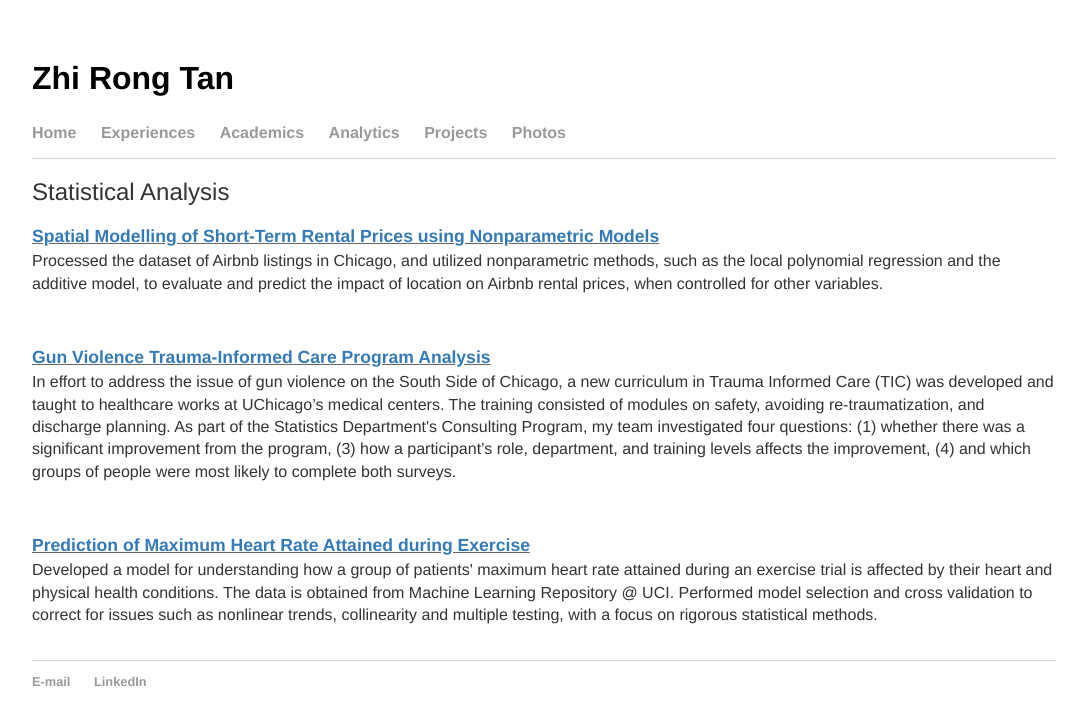
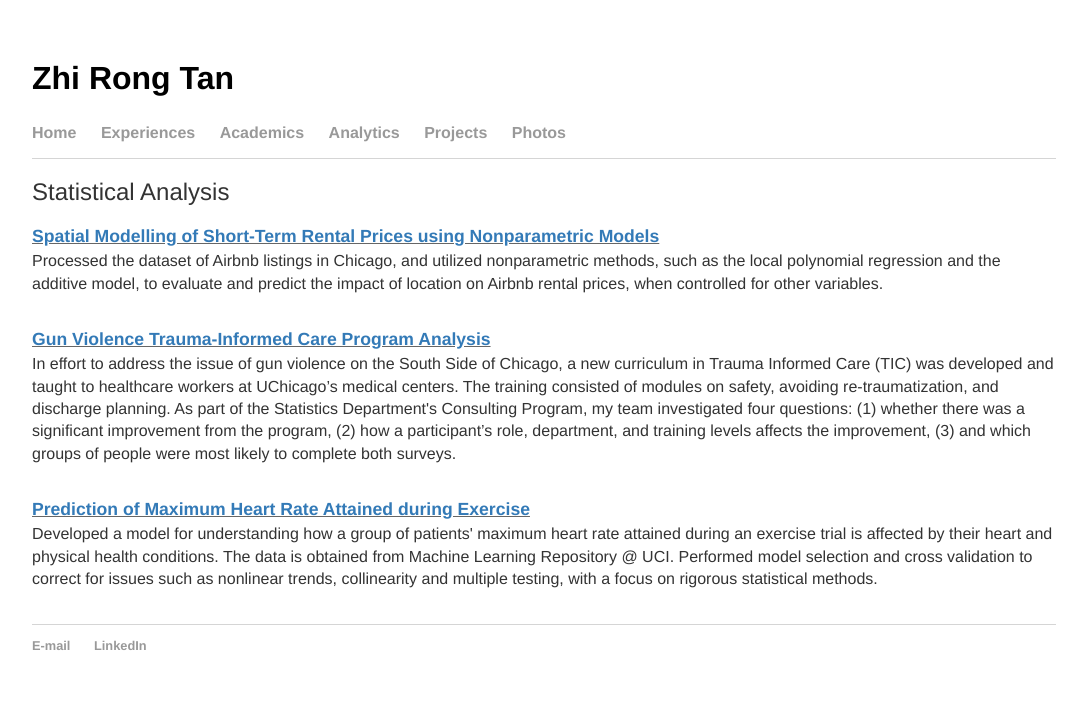
Before and after one commit to tanzhirong/tanzhirong.github.io, a Jekyll site: the page built from analytics/index.html, in a window 1280 px wide. Shown: the top 725 px of the page, without its empty margins (96-1183 px from the left). Built offline with Jekyll 4.4.1, drawn with Linux system fonts in a browser that asks for light colours.

Commit message:
Update index.html

```diff
--- a/analytics/index.html
+++ b/analytics/index.html
@@ -6,12 +6,13 @@
 <h2>Statistical Analysis</h2>
 
 <div class="project_title"><b><u><a target="_blank" href="airbnb.pdf">Spatial Modelling of Short-Term Rental Prices using Nonparametric Models</a></u></b></div>
-<p>Processed the dataset of Airbnb listings in Chicago, and utilized nonparametric methods, such as the local polynomial regression and the additive model, to evaluate and predict the impact of location on Airbnb rental prices, when controlled for other variables. </p><br>
+<p>Processed the dataset of Airbnb listings in Chicago, and utilized nonparametric methods, such as the local polynomial regression and the additive model, to evaluate and predict the impact of location on Airbnb rental prices, when controlled for other variables. </p>
 <br>
 
 <div class="project_title"><b><u><a target="_blank" href="tic.pdf">Gun Violence Trauma-Informed Care Program Analysis</a></u></b></div>
-<p>In effort to address the issue of gun violence on the South Side of Chicago, a new curriculum in Trauma Informed Care (TIC) was developed and taught to healthcare works at UChicago’s medical centers. The training consisted of modules on safety, avoiding re-traumatization, and discharge planning. As part of the Statistics Department's Consulting Program, my team investigated four questions: (1) whether there was a significant improvement from the program, (3) how a participant’s role, department, and training levels affects the improvement, (4) and which groups of people were most likely to complete both surveys. </p><br>
+<p>In effort to address the issue of gun violence on the South Side of Chicago, a new curriculum in Trauma Informed Care (TIC) was developed and taught to healthcare workers at UChicago’s medical centers. The training consisted of modules on safety, avoiding re-traumatization, and discharge planning. As part of the Statistics Department's Consulting Program, my team investigated four questions: (1) whether there was a significant improvement from the program, (2) how a participant’s role, department, and training levels affects the improvement, (3) and which groups of people were most likely to complete both surveys. </p>
 <br>
 
 <div class="project_title"><b><u><a target="_blank" href="maxhr.html">Prediction of Maximum Heart Rate Attained during Exercise</a></u></b></div>
-<p>Developed a model for understanding how a group of patients' maximum heart rate attained during an exercise trial is affected by their heart and physical health conditions. The data is obtained from Machine Learning Repository @ UCI. Performed model selection and cross validation to correct for issues such as nonlinear trends, collinearity and multiple testing, with a focus on rigorous statistical methods.</p><br>
+<p>Developed a model for understanding how a group of patients' maximum heart rate attained during an exercise trial is affected by their heart and physical health conditions. The data is obtained from Machine Learning Repository @ UCI. Performed model selection and cross validation to correct for issues such as nonlinear trends, collinearity and multiple testing, with a focus on rigorous statistical methods.</p>
+<br>
```
